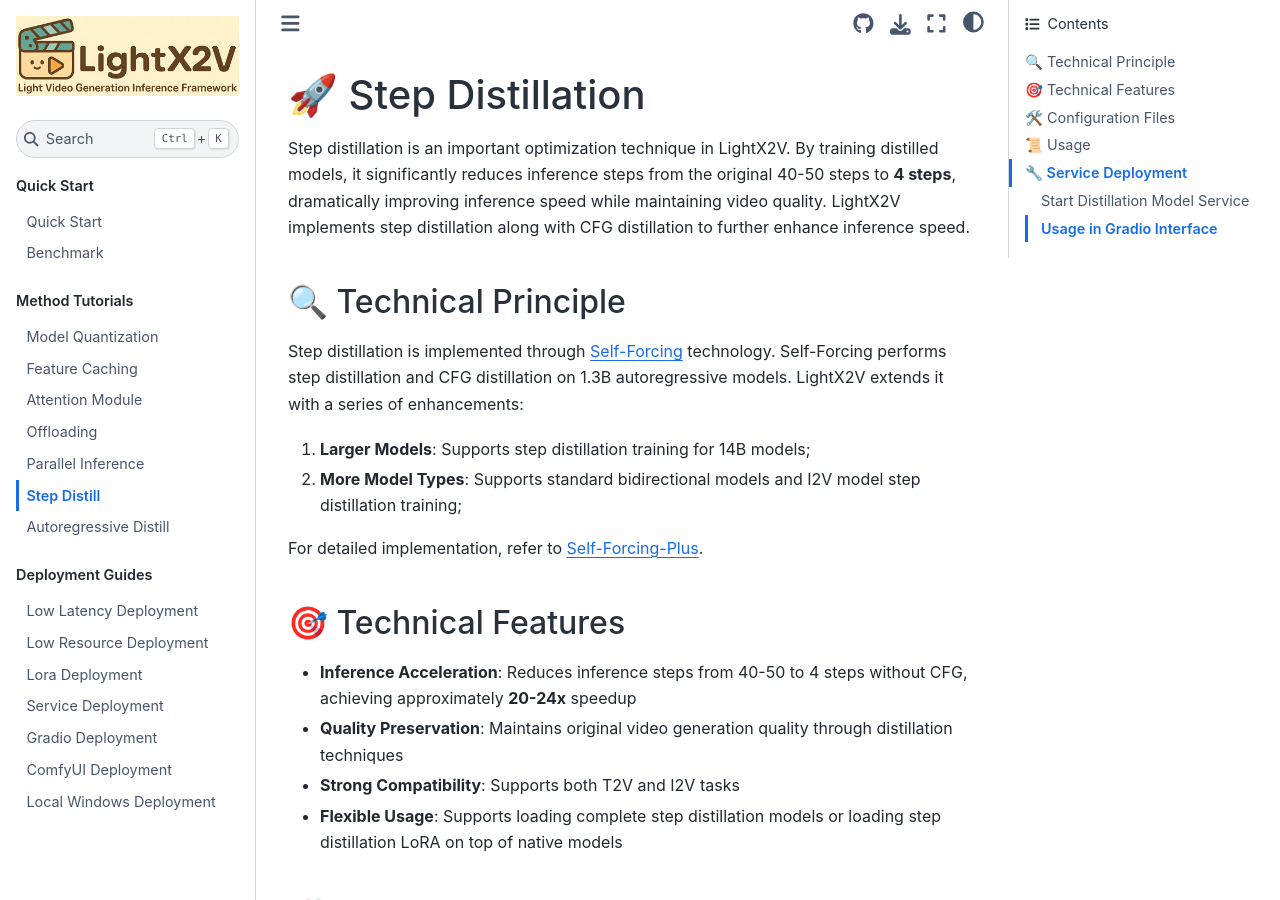
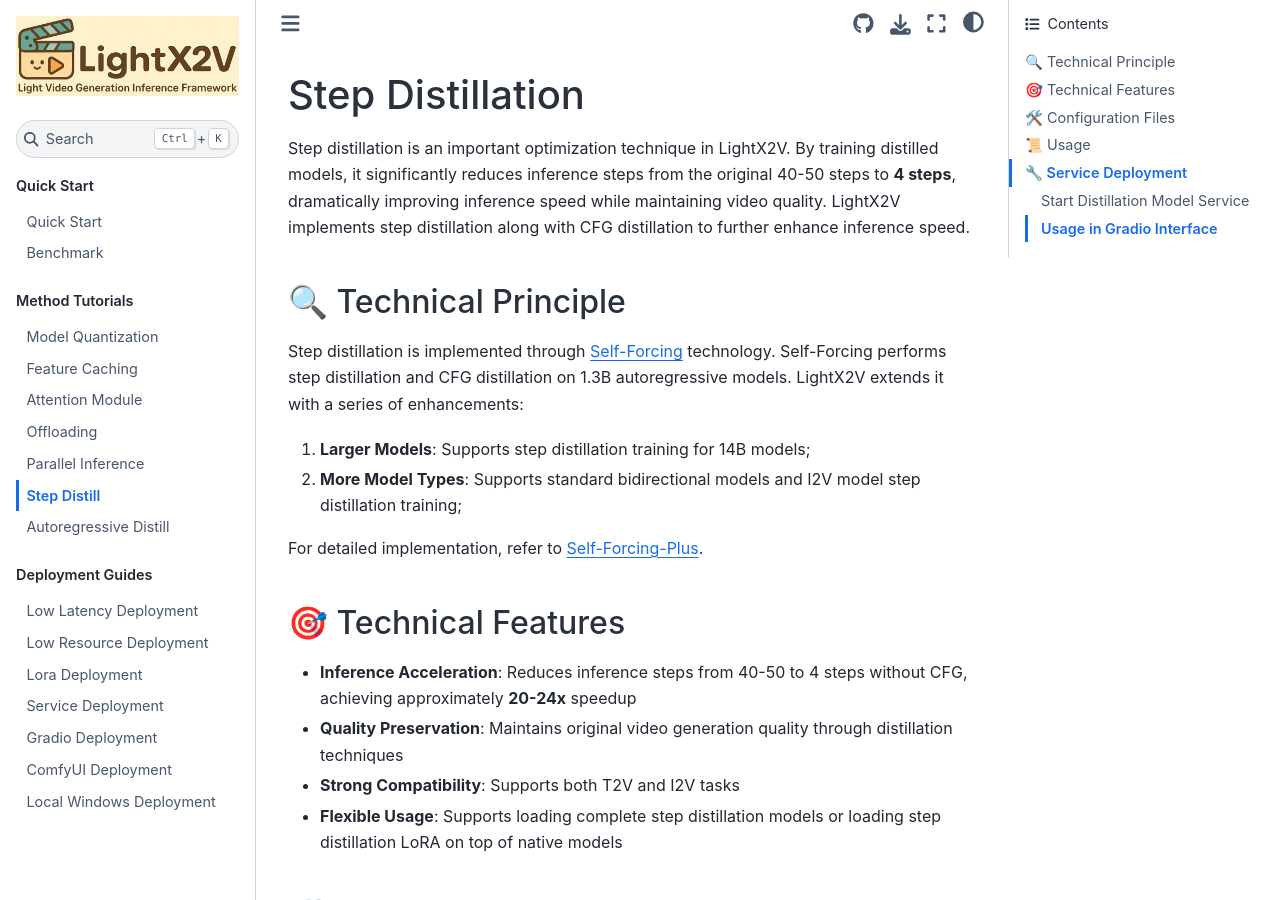
Before and after one commit to olek-soft-engineer/LightX2V, a Sphinx documentation site: the page built from docs/EN/source/method_tutorials/step_distill.md, in a window 1280 px wide and 900 px high. Built offline with Sphinx 7.4.7 and the Sphinx Book theme 1.1.4, drawn with Linux system fonts in a browser that asks for light colours.

Commit message:
update docs

```diff
--- a/docs/EN/source/method_tutorials/step_distill.md
+++ b/docs/EN/source/method_tutorials/step_distill.md
@@ -1,4 +1,4 @@
-# 🚀 Step Distillation
+# Step Distillation
 
 Step distillation is an important optimization technique in LightX2V. By training distilled models, it significantly reduces inference steps from the original 40-50 steps to **4 steps**, dramatically improving inference speed while maintaining video quality. LightX2V implements step distillation along with CFG distillation to further enhance inference speed.
 
```
Also changed, not shown: docs/ZH_CN/source/method_tutorials/step_distill.md (+1 -1 lines).
